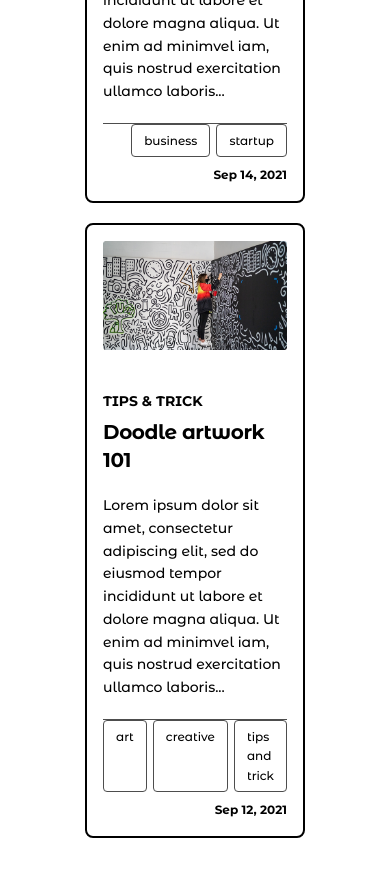
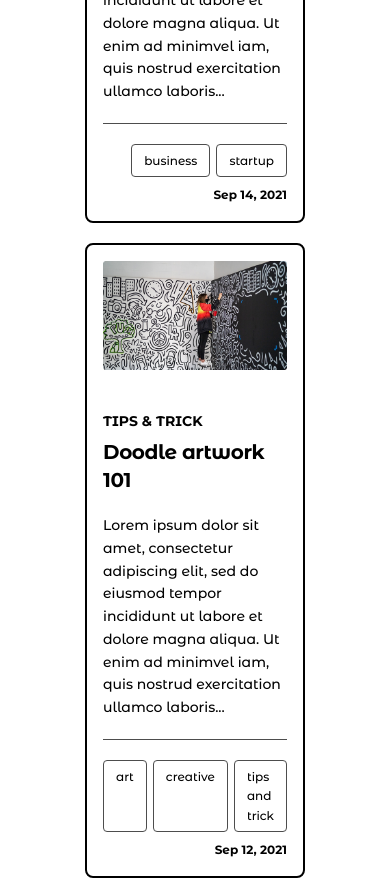
Before and after one commit to pazedev/pod-of-cast, a React (Vite) app: page / in a window 390 px wide. Shown: the part 3660-4540 px from the top of the page. Built offline with nearby package versions, Linux system fonts and the light colour scheme; a web font is replaced by a local one.

Commit message:
refactor(articles-section): replace index key and improve responsiveness
Ref: POC-69

```diff
--- a/src/components/layout/ArticleAndNewsSection/ArticleAndNewsSection.jsx
+++ b/src/components/layout/ArticleAndNewsSection/ArticleAndNewsSection.jsx
@@ -24,7 +24,7 @@ export function ArticleAndNewsSection() {
       <section className="flex flex-wrap gap-5 relative z-10">
         {ARTICLE_AND_NEWS.map((article, index) => {
           if (browse || index < 2) {
-            return <CardArticleAndNew key={index} article={article} />
+            return <CardArticleAndNew key={article.title} article={article} />
           }
         })}
       </section>
--- a/src/components/layout/ArticleAndNewsSection/CardArticleAndNew.jsx
+++ b/src/components/layout/ArticleAndNewsSection/CardArticleAndNew.jsx
@@ -8,6 +8,7 @@ export function CardArticleAndNew({ article }) {
         <img
           src={article.coverImage}
           alt={article.alt}
+          loading="lazy"
           className="object-cover"
         />
       </div>
@@ -19,11 +20,11 @@ export function CardArticleAndNew({ article }) {
           </h2>
         </div>
         <p className="text-caption-medium">{article.summary}</p>
-        <div className="flex flex-col gap-2 md:flex-row md:justify-between items-end w-full min-h-[54px] border-t-[0.5px] border-davys-grey">
+        <div className="flex flex-col gap-2 pt-5 md:pt-0 md:flex-row md:justify-between items-end w-full min-h-[54px] border-t-[0.5px] border-davys-grey">
           <div className="flex flex- gap-1.5 text-small-medium">
             {article.tags.map((tag, index) => (
               <span
-                key={index}
+                key={tag + index}
                 className="rounded-sm border border-davys-grey py-1.5 px-3"
               >
                 {tag}
```
